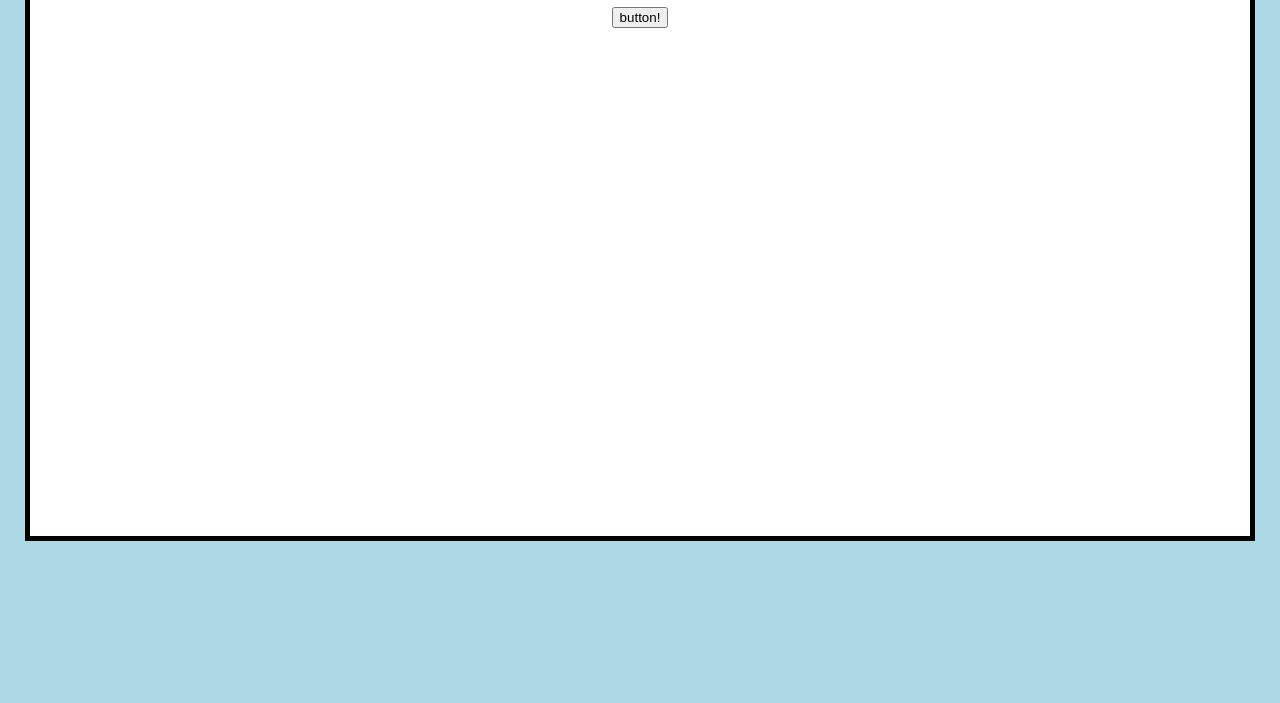
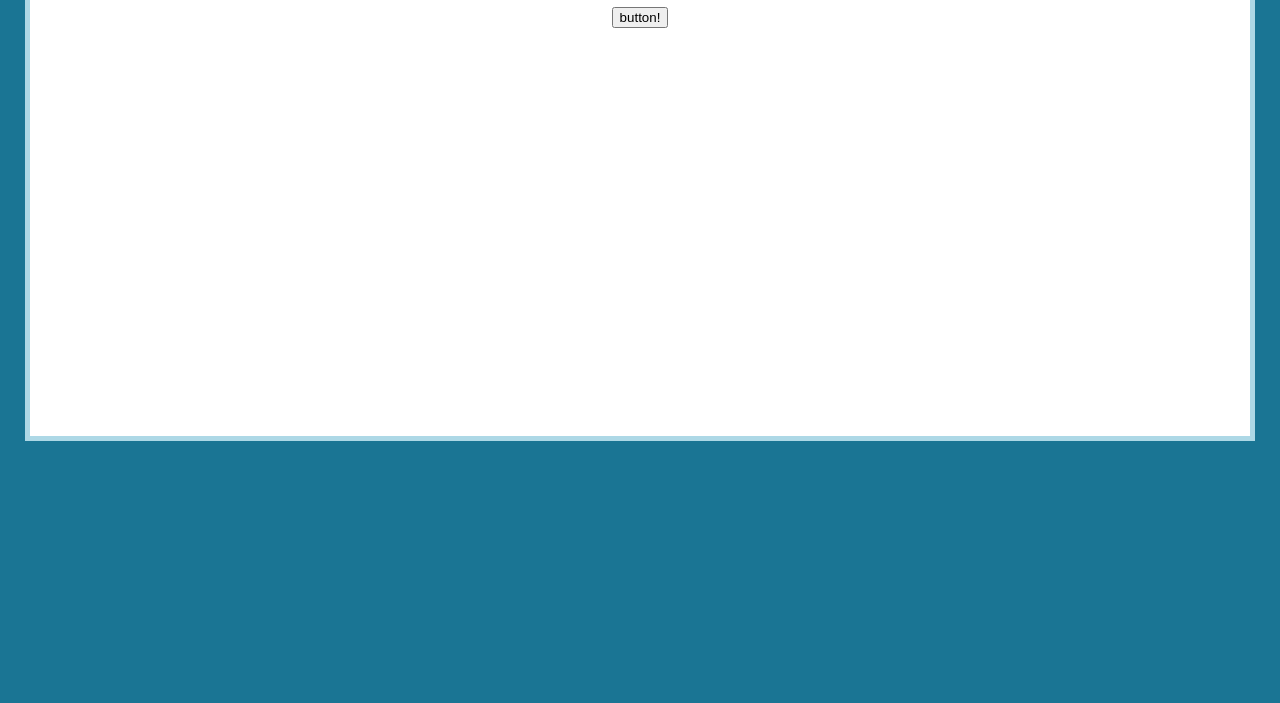
Before and after one commit to lfer-29/cs355-, a plain HTML site: page page1.html in a window 1280 px wide. Shown: the part 97-800 px from the top of the page. Drawn offline with Linux system fonts and the light colour scheme.

Commit message:
Update style.css

```diff
--- a/style.css
+++ b/style.css
@@ -1,13 +1,12 @@
-/* Making the file first */
+
 body {
-    background-color: lightblue;
-
+    background-color: rgb(26, 117, 148);
 }
 
 .basic-box {
 width: 1200px;
-height: 600px;
-border: 5px solid #000;
+height: 500px;
+border: 5px solid lightblue;
 background-color: white;
 padding: 10px;
 color: blue;
```
